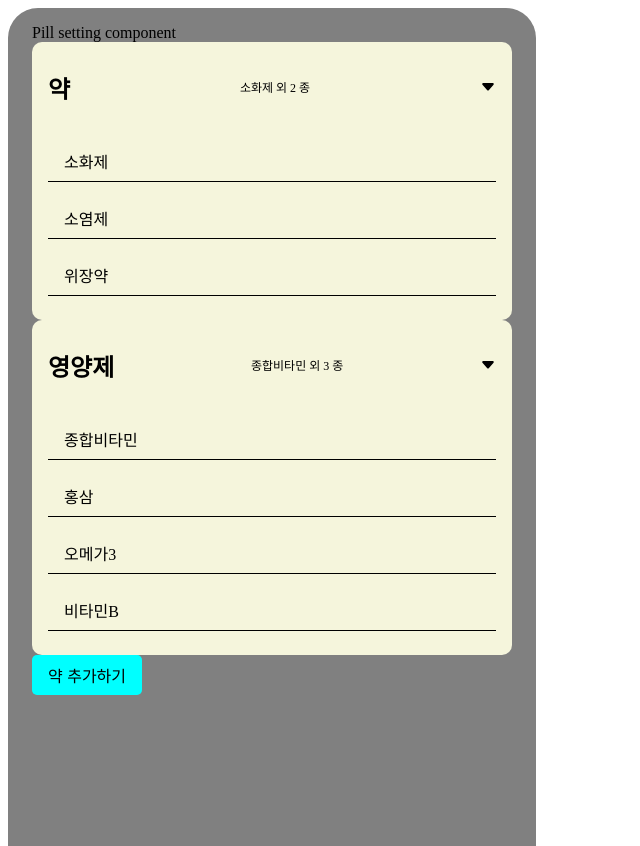
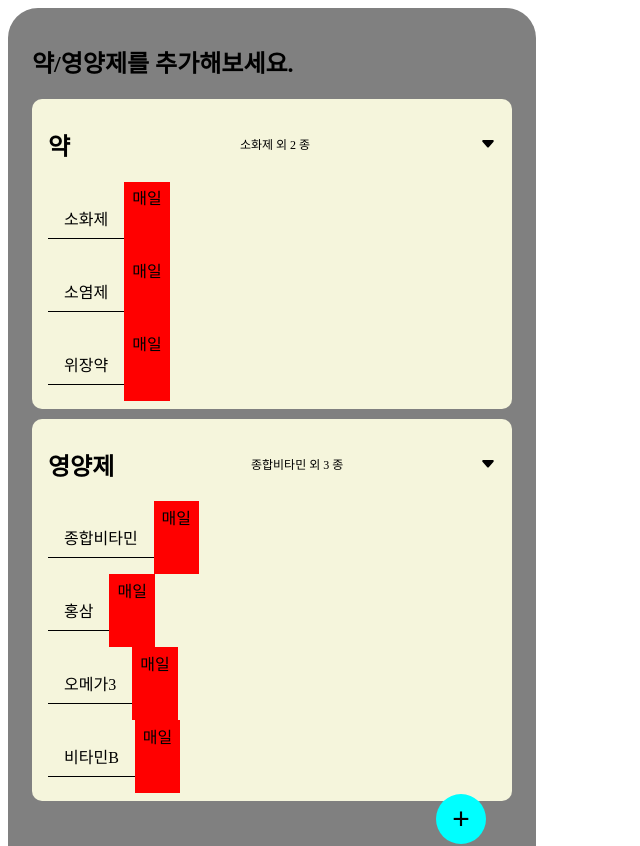
Before and after one commit to JISU-Y/alarm-for-pills, a React app: page /pill in a window 1280 px wide. Shown: the top 846 px of the page, without its empty margins (0-640 px from the left). Built offline with nearby package versions, Linux system fonts and the light colour scheme.

Commit message:
feat: add PillContent(Content with Tag) component

```diff
--- a/src/App.jsx
+++ b/src/App.jsx
@@ -25,7 +25,7 @@ const App = () => {
 
 const MobileBox = styled.div`
   max-width: 480px;
-  min-height: 850px;
+  height: 850px;
   background-color: gray;
   overflow: hidden;
   position: relative;
--- /dev/null
+++ b/src/components/atoms/Tag/index.jsx
@@ -0,0 +1,20 @@
+import React from 'react'
+import PropTypes from 'prop-types'
+import styled from 'styled-components'
+
+const Tag = ({ label, color }) => {
+  return <TagDiv color={color}>{label}</TagDiv>
+}
+
+const TagDiv = styled.div`
+  padding: 0.2rem 0.5rem;
+  font-size: 16px;
+  background-color: ${(props) => props.color};
+`
+
+Tag.propTypes = {
+  label: PropTypes.string.isRequired,
+  color: PropTypes.string.isRequired,
+}
+
+export default Tag
--- a/src/components/atoms/button/index.jsx
+++ b/src/components/atoms/button/index.jsx
@@ -3,22 +3,28 @@ import PropTypes from 'prop-types'
 
 import styled from 'styled-components'
 
-const Button = ({ label }) => {
-  return <StyledButton>{label}</StyledButton>
+const Button = ({ label, float }) => {
+  return <StyledButton float={float}>{label}</StyledButton>
 }
 
 const StyledButton = styled.button`
-  font-size: 16px;
+  font-size: ${(props) => (props.float ? '30px' : '16px')};
   padding: 0.5rem 1rem;
   background-color: aqua;
   border: none;
-  border-radius: 5px;
+  width: ${(props) => (props.float ? '50px' : 'fit-content')};
+  height: ${(props) => (props.float ? '50px' : 'fit-content')};
+  border-radius: ${(props) => (props.float ? '50%' : '5px')};
   text-transform: uppercase;
   cursor: pointer;
+  position: ${(props) => (props.float ? 'absolute' : 'static')};
+  bottom: ${(props) => (props.float ? '100px' : 'none')};
+  right: ${(props) => (props.float ? '50px' : 'none')};
 `
 
 Button.propTypes = {
   label: PropTypes.string.isRequired,
+  float: PropTypes.bool.isRequired,
 }
 
 export default Button
--- /dev/null
+++ b/src/components/molecules/PillContent/index.jsx
@@ -0,0 +1,25 @@
+import React from 'react'
+import PropTypes from 'prop-types'
+import Content from '../../atoms/Content'
+import Tag from '../../atoms/Tag'
+import styled from 'styled-components'
+
+const PillContent = ({ list, withTag }) => {
+  return (
+    <Container>
+      <Content text={list} underline={true} />
+      {withTag && <Tag label="매일" color="red" />}
+    </Container>
+  )
+}
+
+const Container = styled.div`
+  display: flex;
+`
+
+PillContent.propTypes = {
+  list: PropTypes.string.isRequired,
+  withTag: PropTypes.bool.isRequired,
+}
+
+export default PillContent
--- a/src/components/organisms/pillCard/index.jsx
+++ b/src/components/organisms/pillCard/index.jsx
@@ -1,11 +1,11 @@
 import React from 'react'
 import PropTypes from 'prop-types'
 import Title from '../../molecules/Title'
-import ContentList from '../../molecules/ContentList'
 import styled from 'styled-components'
 import Button from '../../atoms/Button'
+import PillContent from '../../molecules/PillContent'
 
-const PillCard = ({ sectionTitle, pills, button }) => {
+const PillCard = ({ sectionTitle, pills, button, withTag }) => {
   return (
     <Card>
       <Title
@@ -13,8 +13,10 @@ const PillCard = ({ sectionTitle, pills, button }) => {
         infoText={`${pills[0]} 외 ${pills.length - 1} 종 `}
         toggle={true}
       />
-      <ContentList lists={pills} />
-      {button && <Button label="추가하기" />}
+      {pills.map((pill) => (
+        <PillContent key={pill} list={pill} withTag={withTag} />
+      ))}
+      {button && <Button label="추가하기" float={false} />}
     </Card>
   )
 }
@@ -25,6 +27,7 @@ const Card = styled.div`
   display: flex;
   flex-direction: column;
   border-radius: 10px;
+  margin-bottom: 10px;
   overflow: hidden;
 `
 
@@ -32,6 +35,7 @@ PillCard.propTypes = {
   sectionTitle: PropTypes.string.isRequired,
   pills: PropTypes.array.isRequired,
   button: PropTypes.bool.isRequired,
+  withTag: PropTypes.bool.isRequired,
 }
 
 export default PillCard
--- a/src/pages/Home/index.jsx
+++ b/src/pages/Home/index.jsx
@@ -8,11 +8,17 @@ import Timeline from '../../components/organisms/Timeline'
 const Home = () => {
   return (
     <Container>
-      <PillCard sectionTitle="약" pills={['소화제', '소염제', '위장약']} button={true} />
+      <PillCard
+        sectionTitle="약"
+        pills={['소화제', '소염제', '위장약']}
+        button={true}
+        withTag={false}
+      />
       <PillCard
         sectionTitle="영양제"
         pills={['종합비타민', '홍삼', '오메가3', '비타민B']}
         button={true}
+        withTag={false}
       />
       <Timeline />
     </Container>
--- a/src/pages/PillSetting/index.jsx
+++ b/src/pages/PillSetting/index.jsx
@@ -1,20 +1,34 @@
 import React from 'react'
+import styled from 'styled-components'
 import Button from '../../components/atoms/Button'
+import TitleText from '../../components/atoms/TitleText'
 import PillCard from '../../components/organisms/PillCard'
 
 const PillSetting = () => {
   return (
-    <div>
-      Pill setting component
-      <PillCard sectionTitle="약" pills={['소화제', '소염제', '위장약']} button={false} />
+    <PillContainer>
+      <TitleText title="약/영양제를 추가해보세요." />
+      <PillCard
+        sectionTitle="약"
+        pills={['소화제', '소염제', '위장약']}
+        button={false}
+        withTag={true}
+      />
       <PillCard
         sectionTitle="영양제"
         pills={['종합비타민', '홍삼', '오메가3', '비타민B']}
         button={false}
+        withTag={true}
       />
-      <Button label="약 추가하기" />
-    </div>
+      <Button label="+" float={true} />
+    </PillContainer>
   )
 }
 
+const PillContainer = styled.div`
+  display: flex;
+  flex-direction: column;
+  height: 100%;
+`
+
 export default PillSetting
```
